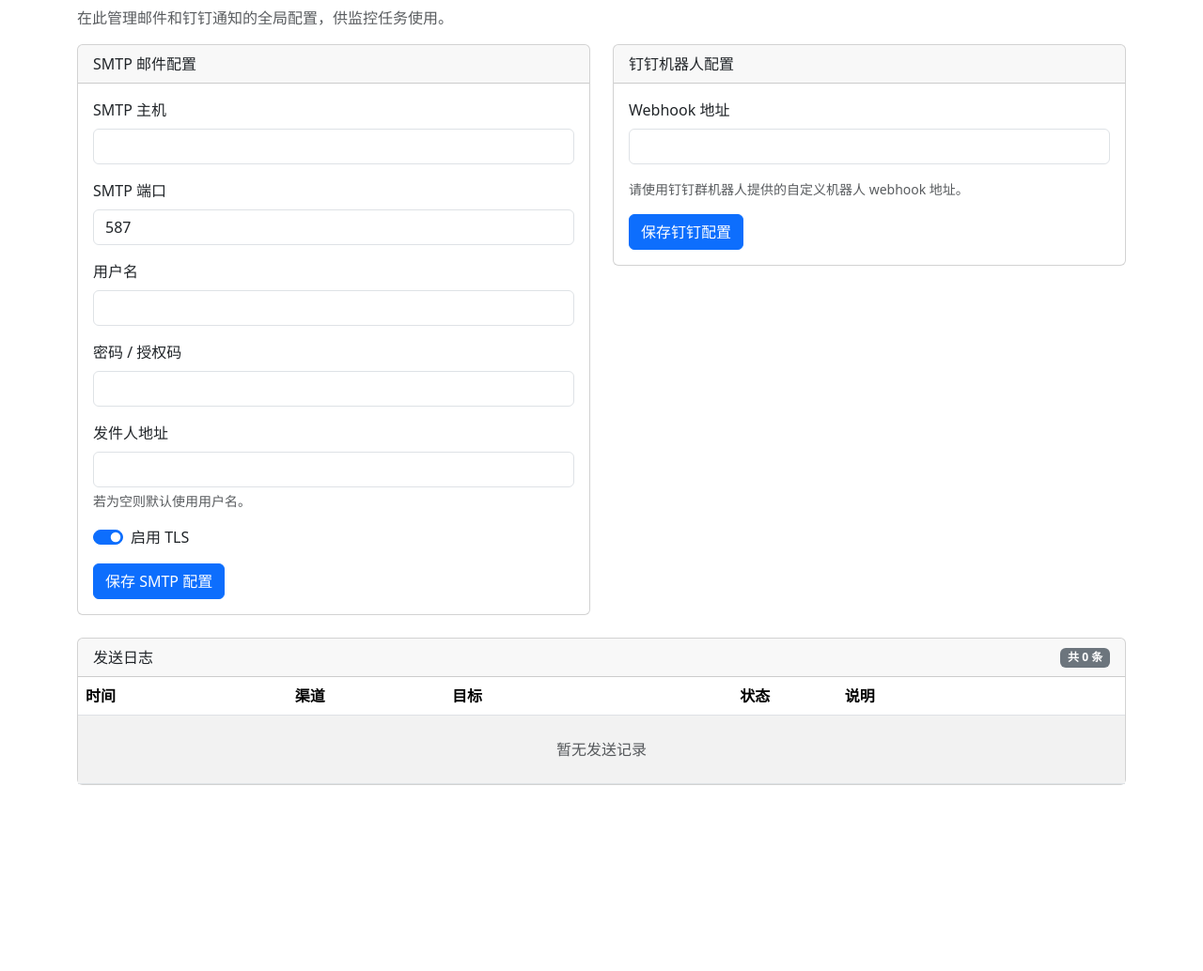
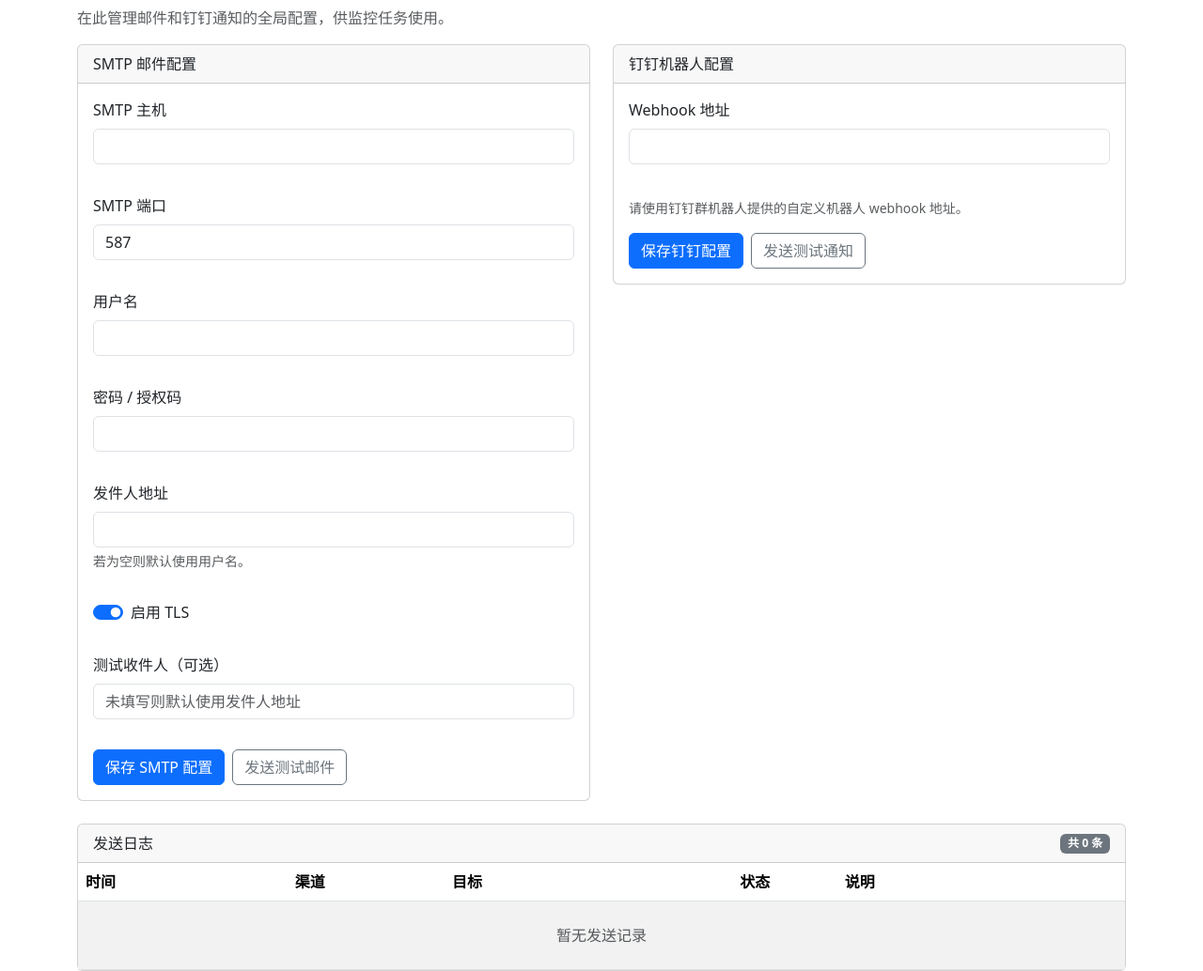
Before and after one commit to jhao/policy_monitor, a Flask app: page /notifications in a window 1280 px wide. Shown: the part 174-1208 px from the top of the page at 94% size. Before the commit the page ends 1010 px from the top, so only its background shows below. Run offline with Flask 3, Linux system fonts and the light colour scheme; data that the repository does not hold is empty.

Commit message:
Add notification logging and test triggers

```diff
--- a/app.py
+++ b/app.py
@@ -8,6 +8,11 @@ from flask import Flask, flash, jsonify, redirect, render_template, request, url
 from sqlalchemy.orm import joinedload, selectinload
 
 from crawler import SIMILARITY_THRESHOLD, parse_snapshot, run_task
+from email_utils import (
+    NotificationConfigError,
+    send_dingtalk_message,
+    send_email,
+)
 from database import SessionLocal, init_db
 from models import (
     ContentCategory,
@@ -404,6 +409,50 @@ def manage_notifications() -> Any:
 
         if request.method == "POST":
             config_type = request.form.get("config_type")
+            action = request.form.get("action", "save")
+            if config_type == "email" and action == "test":
+                recipient = request.form.get("test_recipient", "").strip()
+                fallback_recipient = None
+                if email_setting:
+                    fallback_recipient = (
+                        email_setting.smtp_sender or email_setting.smtp_username
+                    )
+                target_recipient = recipient or fallback_recipient
+                if not target_recipient:
+                    flash("请先保存 SMTP 配置或填写测试收件人", "danger")
+                else:
+                    try:
+                        send_email(
+                            subject="【测试】政策监控通知",
+                            recipients=[target_recipient],
+                            html_body="<p>这是一封测试邮件，用于验证通知配置是否生效。</p>",
+                            text_body="这是一封测试邮件，用于验证通知配置是否生效。",
+                        )
+                    except NotificationConfigError as exc:
+                        flash(f"测试邮件发送失败：{exc}", "danger")
+                    except Exception as exc:  # noqa: BLE001
+                        flash(f"测试邮件发送失败：{exc}", "danger")
+                    else:
+                        flash(
+                            f"测试邮件已发送至 {target_recipient}",
+                            "success",
+                        )
+                return redirect(url_for("manage_notifications"))
+            if config_type == "dingtalk" and action == "test":
+                try:
+                    send_dingtalk_message(
+                        {
+                            "msgtype": "text",
+                            "text": {"content": "【测试】政策监控钉钉通知已触发"},
+                        }
+                    )
+                except NotificationConfigError as exc:
+                    flash(f"测试钉钉通知失败：{exc}", "danger")
+                except Exception as exc:  # noqa: BLE001
+                    flash(f"测试钉钉通知失败：{exc}", "danger")
+                else:
+                    flash("测试钉钉通知已发送", "success")
+                return redirect(url_for("manage_notifications"))
             if config_type == "email":
                 smtp_host = request.form.get("smtp_host", "").strip()
                 smtp_port_raw = request.form.get("smtp_port", "").strip()
--- a/templates/notifications/manage.html
+++ b/templates/notifications/manage.html
@@ -7,7 +7,7 @@
     <div class="card mb-4">
       <div class="card-header">SMTP 邮件配置</div>
       <div class="card-body">
-        <form method="post">
+        <form method="post" class="d-grid gap-3">
           <input type="hidden" name="config_type" value="email">
           <div class="mb-3">
             <label class="form-label">SMTP 主机</label>
@@ -34,7 +34,14 @@
             <input class="form-check-input" type="checkbox" id="smtpUseTls" name="smtp_use_tls" {% if not email_setting or email_setting.smtp_use_tls %}checked{% endif %}>
             <label class="form-check-label" for="smtpUseTls">启用 TLS</label>
           </div>
-          <button class="btn btn-primary" type="submit">保存 SMTP 配置</button>
+          <div class="mb-3">
+            <label class="form-label">测试收件人（可选）</label>
+            <input type="email" class="form-control" name="test_recipient" placeholder="未填写则默认使用发件人地址">
+          </div>
+          <div class="d-flex gap-2">
+            <button class="btn btn-primary" type="submit" name="action" value="save">保存 SMTP 配置</button>
+            <button class="btn btn-outline-secondary" type="submit" name="action" value="test">发送测试邮件</button>
+          </div>
         </form>
       </div>
     </div>
@@ -43,14 +50,17 @@
     <div class="card mb-4">
       <div class="card-header">钉钉机器人配置</div>
       <div class="card-body">
-        <form method="post">
+        <form method="post" class="d-grid gap-3">
           <input type="hidden" name="config_type" value="dingtalk">
           <div class="mb-3">
             <label class="form-label">Webhook 地址</label>
             <input type="url" class="form-control" name="webhook_url" value="{{ dingtalk_setting.webhook_url if dingtalk_setting else '' }}" required>
           </div>
-          <div class="form-text mb-3">请使用钉钉群机器人提供的自定义机器人 webhook 地址。</div>
-          <button class="btn btn-primary" type="submit">保存钉钉配置</button>
+          <div class="form-text">请使用钉钉群机器人提供的自定义机器人 webhook 地址。</div>
+          <div class="d-flex gap-2">
+            <button class="btn btn-primary" type="submit" name="action" value="save">保存钉钉配置</button>
+            <button class="btn btn-outline-secondary" type="submit" name="action" value="test">发送测试通知</button>
+          </div>
         </form>
       </div>
     </div>
```
Also changed, not shown: crawler.py (+29 -2 lines), email_utils.py (+20 -2 lines).
